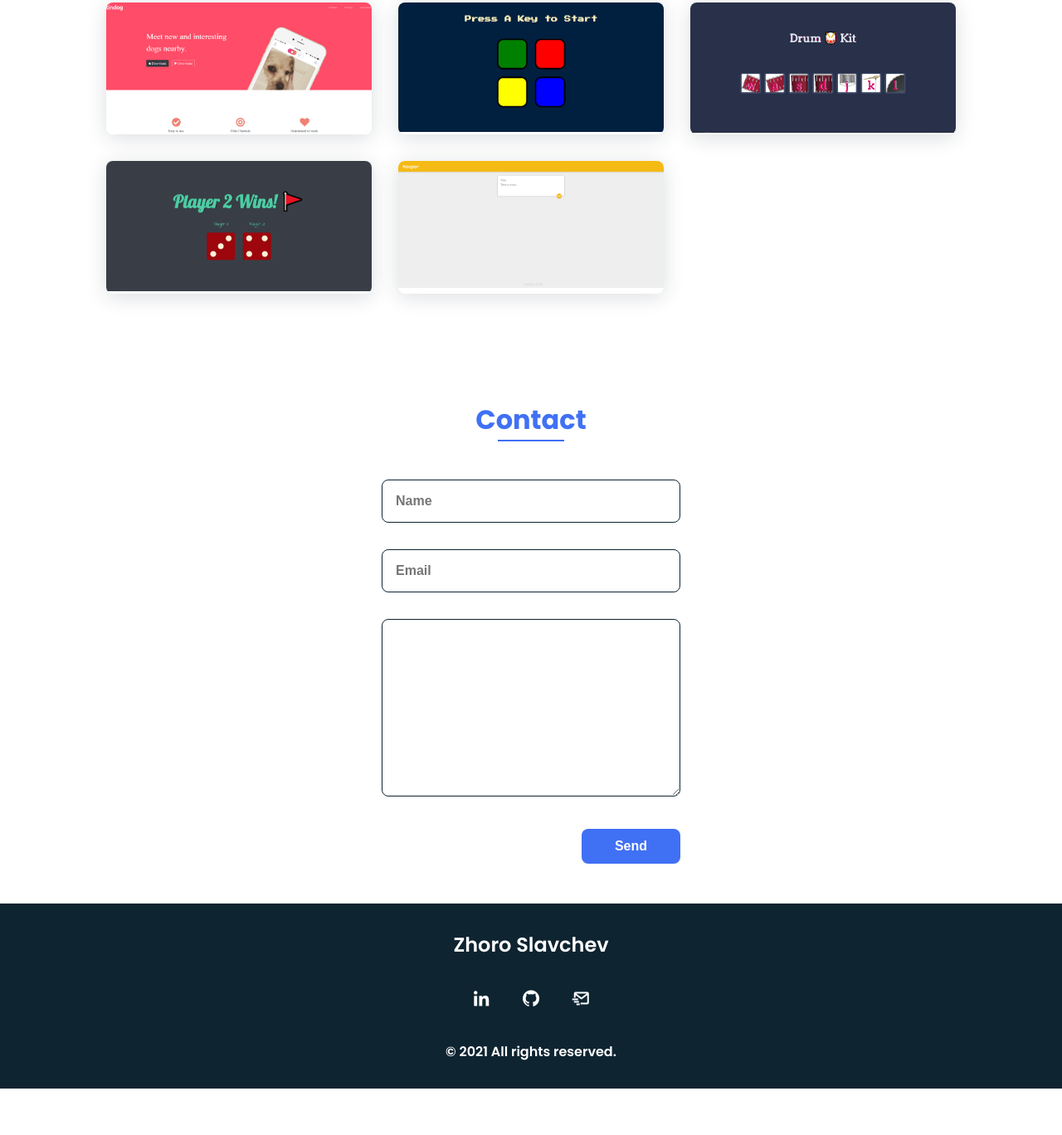
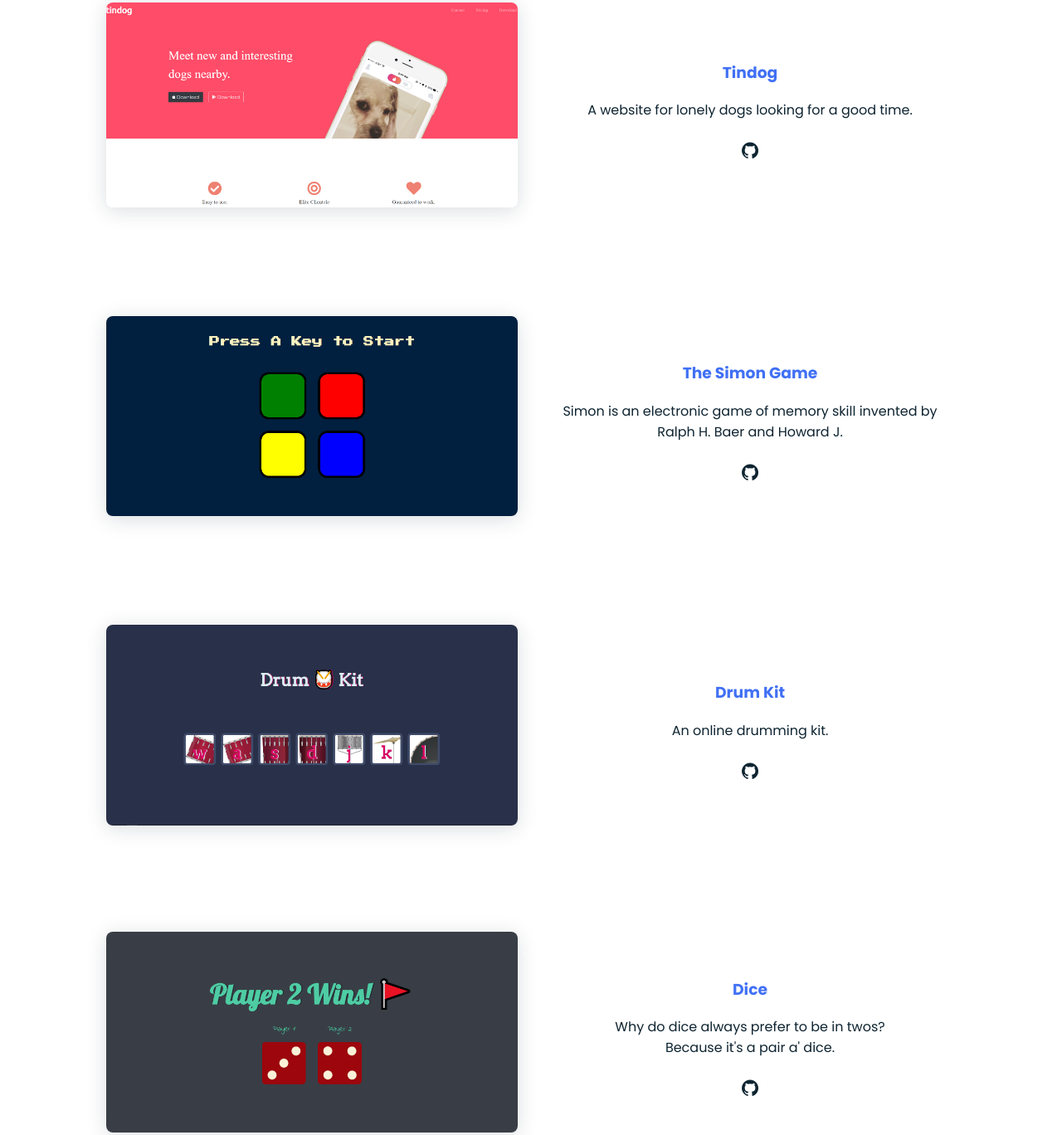
Before and after one commit to zslavchev/zslavchev.github.io, a plain HTML site: page index.html in a window 1280 px wide. Shown: the part 2429-3797 px from the top of the page at 83% size. Before the commit the page ends 3741 px from the top, so only its background shows below. Drawn offline with nearby package versions, Linux system fonts and the light colour scheme.

Commit message:
fix various things

```diff
--- a/assets/css/styles.css
+++ b/assets/css/styles.css
@@ -64,6 +64,9 @@
 h2,
 p {
   margin: 0;
+}
+h3 {
+  color: var(--first-color);
 }
 ul {
   margin: 0;
@@ -441,9 +444,12 @@
     width: 300px;
   }
   .work_container {
-    grid-template-columns: repeat(3, 1fr);
+    grid-template-columns: repeat(2, 1fr);
     grid-template-rows: repeat(2, 1fr);
     column-gap: 2rem;
+    row-gap: 8rem;
+    align-items: center;
+    text-align: center;
   }
   .contact_form {
     width: 360px;
@@ -463,3 +469,17 @@
     bottom: 25%;
   }
 }
+
+.work-description {
+  text-align: center;
+}
+
+.work_social-icon {
+  width: max-content;
+  font-size: 1.5rem;
+  color: var(--second-color);
+}
+
+.work_social-icon:hover {
+  color: var(--first-color);
+}
--- a/assets/js/main.js
+++ b/assets/js/main.js
@@ -52,6 +52,7 @@
 
 /* Scroll Work */
 sr.reveal('.work_img', { interval: 200 });
+sr.reveal('.work-description', { interval: 200 });
 
 /* Scroll Contact */
 sr.reveal('.contact_input', { interval: 200 });
--- a/index.html
+++ b/index.html
@@ -189,6 +189,17 @@
               ><img src="assets/img/tindogwork.PNG" alt=""
             /></a>
           </div>
+          <div class="work-description">
+            <h3>Tindog</h3>
+            <p>A website for lonely dogs looking for a good time.</p>
+            <br />
+            <a
+              href="https://github.com/zslavchev/Projects/tree/master/TinDog"
+              target="_blank"
+              rel="noopener noreferrer"
+              ><i class="work_social-icon bx bxl-github"></i
+            ></a>
+          </div>
           <div class="work_img">
             <a
               href="https://github.com/zslavchev/Projects/tree/master/SimonGame"
@@ -196,6 +207,20 @@
               rel="noopener noreferrer"
               ><img src="assets/img/simonwork.PNG" alt=""
             /></a>
+          </div>
+          <div class="work-description">
+            <h3>The Simon Game</h3>
+            <p>
+              Simon is an electronic game of memory skill invented by Ralph H.
+              Baer and Howard J.
+            </p>
+            <br />
+            <a
+              href="https://github.com/zslavchev/Projects/tree/master/SimonGame"
+              target="_blank"
+              rel="noopener noreferrer"
+              ><i class="work_social-icon bx bxl-github"></i
+            ></a>
           </div>
           <div class="work_img">
             <a
@@ -205,6 +230,17 @@
               ><img src="assets/img/drumkitwork.PNG" alt=""
             /></a>
           </div>
+          <div class="work-description">
+            <h3>Drum Kit</h3>
+            <p>An online drumming kit.</p>
+            <br />
+            <a
+              href="https://github.com/zslavchev/Projects/tree/master/DrumKit"
+              target="_blank"
+              rel="noopener noreferrer"
+              ><i class="work_social-icon bx bxl-github"></i
+            ></a>
+          </div>
           <div class="work_img">
             <a
               href="https://github.com/zslavchev/Projects/tree/master/DiceGame"
@@ -213,6 +249,20 @@
               ><img src="assets/img/dicework.PNG" alt=""
             /></a>
           </div>
+          <div class="work-description">
+            <h3>Dice</h3>
+            <p>
+              Why do dice always prefer to be in twos? <br />
+              Because it's a pair a' dice.
+            </p>
+            <br />
+            <a
+              href="https://github.com/zslavchev/Projects/tree/master/DiceGame"
+              target="_blank"
+              rel="noopener noreferrer"
+              ><i class="work_social-icon bx bxl-github"></i
+            ></a>
+          </div>
           <div class="work_img">
             <a
               href="https://github.com/zslavchev/react-apps/tree/main/keeper"
@@ -220,6 +270,17 @@
               rel="noopener noreferrer"
               ><img src="assets/img/keeperwork.PNG" alt=""
             /></a>
+          </div>
+          <div class="work-description">
+            <h3>Keeper (React App)</h3>
+            <p>Keep everything in check with Keeper.</p>
+            <br />
+            <a
+              href="https://github.com/zslavchev/react-apps/tree/main/keeper"
+              target="_blank"
+              rel="noopener noreferrer"
+              ><i class="work_social-icon bx bxl-github"></i
+            ></a>
           </div>
         </div>
       </section>
@@ -272,7 +333,7 @@
           ><i class="bx bx-mail-send"></i
         ></a>
       </div>
-      <p>&#169; 2021 All rights reserved.</p>
+      <p>2021 All rights reserved.</p>
     </footer>
 
     <!-- Include Scroll Reveal -->
```
